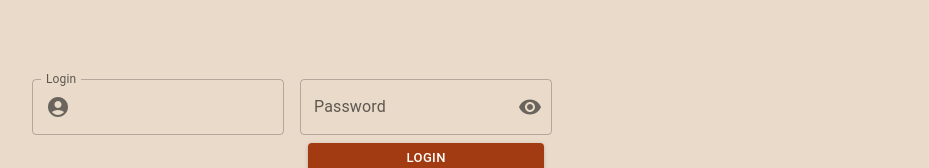
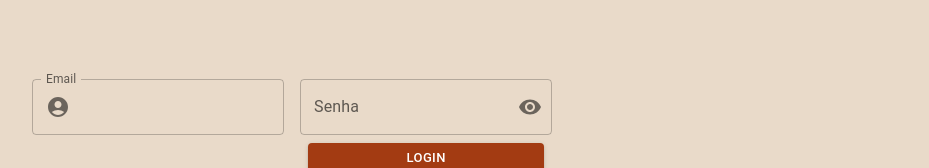
Before and after one commit to afnscbrl/site-yoga, a React (Create React App) app: page /Login in a window 1280 px wide. Shown: the part 1037-1205 px from the top of the page, without its empty margins (348-1277 px from the left). Built offline with nearby package versions, Linux system fonts and the light colour scheme.

Commit message:
link to signin page added

```diff
--- a/src/components/Login/index.tsx
+++ b/src/components/Login/index.tsx
@@ -2,6 +2,7 @@
 import * as React from 'react';
 import Box from '@mui/material/Box';
 import IconButton from '@mui/material/IconButton';
+import { useNavigate } from 'react-router-dom';
 
 import OutlinedInput from '@mui/material/OutlinedInput';
 import InputLabel from '@mui/material/InputLabel';
@@ -16,23 +17,19 @@ import { Button } from '@mui/material';
 import "./Login.css"
 
 interface State {
-    amount: string;
     password: string;
-    weight: string;
-    weightRange: string;
     showPassword: boolean;
 }
 
 
 export default function Login() {
+    let navigate = useNavigate()
 
     const [values, setValues] = React.useState<State>({
-        amount: '',
         password: '',
-        weight: '',
-        weightRange: '',
         showPassword: false,
     });
+
     const handleChange =
         (prop: keyof State) => (event: React.ChangeEvent<HTMLInputElement>) => {
             setValues({ ...values, [prop]: event.target.value });
@@ -57,7 +54,7 @@ export default function Login() {
 
                 <FormControl sx={{ m: 1, width: '25ch' }} variant="outlined">
 
-                    <InputLabel htmlFor="outlined-adornment-login">Login</InputLabel>
+                    <InputLabel htmlFor="outlined-adornment-login">Email</InputLabel>
                     <OutlinedInput
 
                         id="outlined-adornment-login"
@@ -67,7 +64,7 @@ export default function Login() {
                                 <AccountCircleIcon />
                             </InputAdornment>
                         }
-                        label="Login"
+                        label="Email"
                     />
 
                 </FormControl>
@@ -75,7 +72,7 @@ export default function Login() {
                 <FormControl sx={{ m: 1, width: '25ch' }} variant="outlined">
 
 
-                    <InputLabel htmlFor="outlined-adornment-password">Password</InputLabel>
+                    <InputLabel htmlFor="outlined-adornment-password">Senha</InputLabel>
                     <OutlinedInput
 
                         id="outlined-adornment-password"
@@ -106,12 +103,15 @@ export default function Login() {
                     </Button>
                 </FormControl>
             </div>
-                <Button
-                    sx={{ m: 1 }}
-                    type="submit"
-                    variant="outlined">
-                    Se inscreva
-                </Button>
+            <Button
+                sx={{ m: 1 }}
+                type="submit"
+                variant="outlined"
+                onClick={() => navigate('/Registrar')}
+            >
+
+                Se inscreva
+            </Button>
 
         </Box>
     )
```
